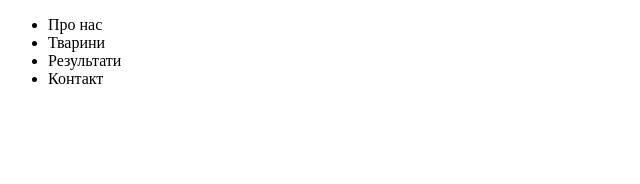
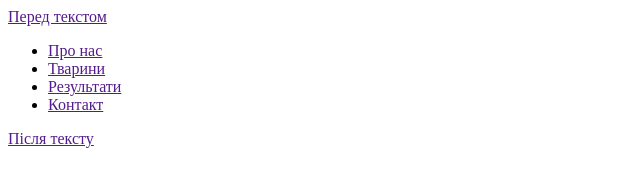
Before and after one commit to ampopovych/jsM6, a plain HTML site: page index.html in a window 1280 px wide. Shown: the whole page, without its empty margins (0-640 px from the left). Drawn offline with Linux system fonts and the light colour scheme.

Commit message:
19070943

```diff
--- a/index.html
+++ b/index.html
@@ -12,12 +12,14 @@
 
 	</head>
 	<body>
-		<ul>
-      <li>Про нас</li>
-      <li>Тварини</li>
-      <li>Результати</li>
-      <li>Контакт</li>
+        <a href class ="site_nav_link">Перед текстом</a>
+		<ul class="site_nav">
+      <li class="site_nav_item"><a href class ="site_nav_link">Про нас</a></li>
+      <li class="site_nav_item"><a href class ="site_nav_link">Тварини</a></li>
+      <li class="site_nav_item"><a href class ="site_nav_link">Результати</a></li>
+      <li class="site_nav_item"><a href class ="site_nav_link">Контакт</a></li>
     </ul>
+    <a href class ="site_nav_link">Після тексту</a>
 
 
 <script src="./js/M6/conspect.js" type="module"></script>
--- a/js/M6/repeta.js
+++ b/js/M6/repeta.js
@@ -1 +1,4 @@
-const titlePro
+const titlePro = document.querySelector('.site_nav');
+console.log(titlePro);
+const navLink = titlePro.querySelectorAll('.site_nav_link');
+console.log(navLink);
```
